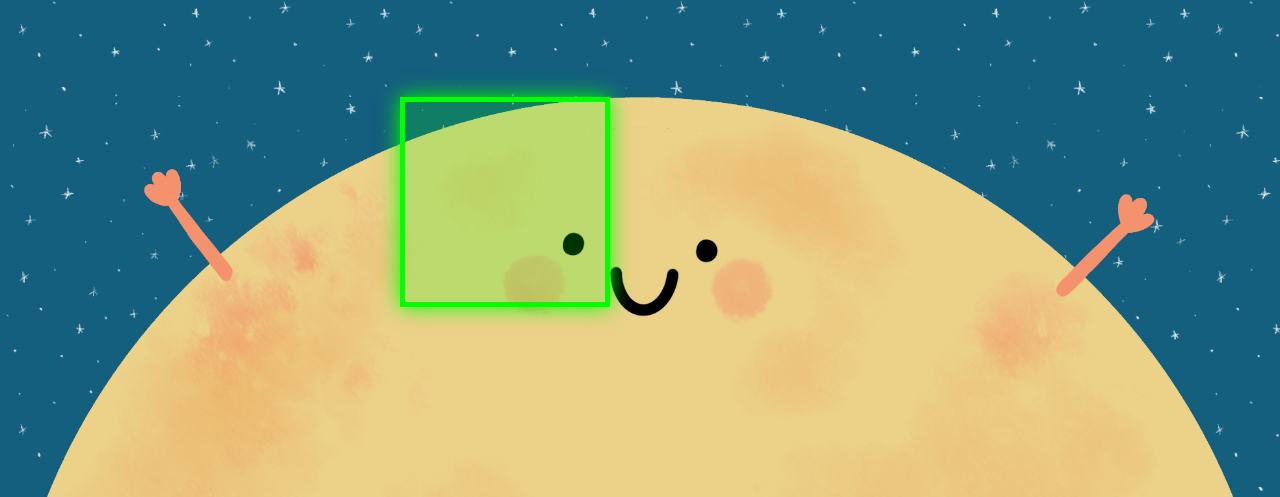
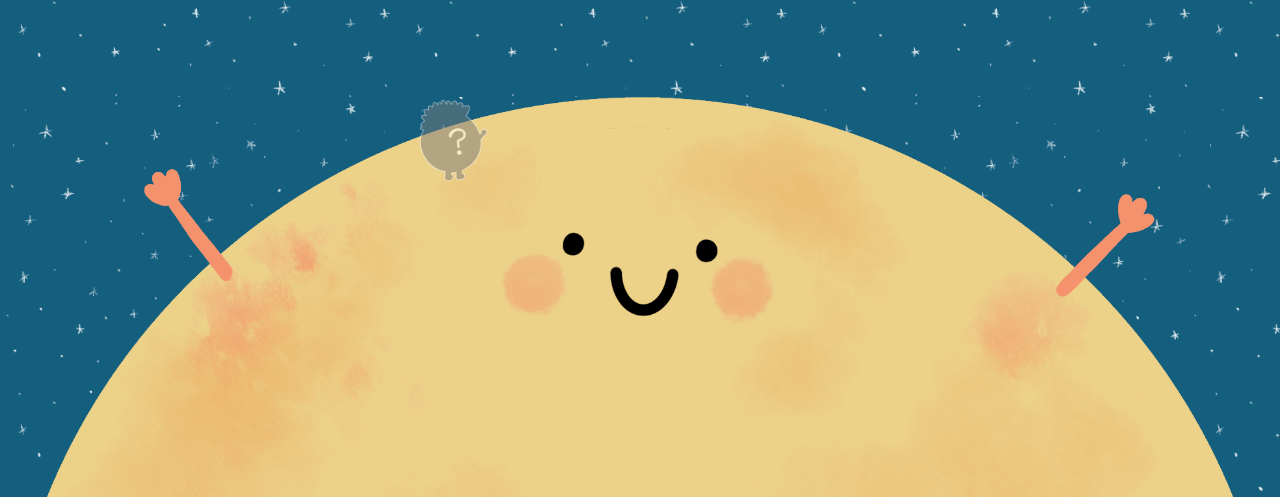
Before and after one commit to HERNANDIITO/NASA-Space-Apps-2025, a website with bundled scripts: page public/indexPruebaAnimaciones.html in a window 1280 px wide. Shown: the part 303-800 px from the top of the page. Built offline with nearby package versions, Linux system fonts and the light colour scheme; a web font is replaced by a local one.

Commit message:
cambioSilueta

```diff
--- a/public/indexPruebaAnimaciones.html
+++ b/public/indexPruebaAnimaciones.html
@@ -3,11 +3,11 @@
 <head>
     <meta charset="UTF-8">
     <meta name="viewport" content="width=device-width, initial-scale=1.0">
-    <link rel="stylesheet" href="styles.css">
+    <link rel="stylesheet" href="stylesAnimacionPrueba.css">
     <link rel="preconnect" href="https://fonts.googleapis.com">
     <link rel="preconnect" href="https://fonts.gstatic.com" crossorigin>
     <link href="https://fonts.googleapis.com/css2?family=Arbutus+Slab&family=Averia+Serif+Libre:ital,wght@0,300;0,400;0,700;1,300;1,400;1,700&family=DynaPuff:wght@400..700&family=Modak&family=Schoolbell&family=Shrikhand&display=swap" rel="stylesheet">
-    <script type="module" src="scriptAnimacionPrueba.js" ></script>
+    <script type="module" src="scriptAnimacionPrueba.js"></script>
     <title>Document</title>
 </head>
 <body class="space">
@@ -18,25 +18,22 @@
         <img class="legs" src="./imgs/piernasSol.png" alt="">
     </div>
 
-        <!-- Zona donde se puede soltar el proton -->
-    <div id="target-zone"
-        style="
-        position:absolute;
-        top:400px;
-        left:400px;
-        width:200px;
-        height:200px;
-        border: 5px solid lime;
-        background-color: rgba(0,255,0,0.2);
-        box-shadow: 0 0 20px lime;
-        ">
-    </div>
-
+    <!-- Zona donde se puede soltar el proton (ahora es una imagen) -->
+    <img id="target-zone"
+         src="./imgs/protonSilueta.png"
+         alt="Silueta del protón"
+         style="
+         position:absolute;
+         top:400px;
+         left:400px;
+         width:100px;
+         pointer-events: none;
+         opacity: 0.5;">
 
     <!-- Proton fuera de .sun -->
-    <img id="proton" src="./imgs/proton.png" alt="Proton"
+    <img id="proton"
+         src="./imgs/proton.png"
+         alt="Proton"
          style="position:absolute; top:200px; left:200px; width:100px; cursor:pointer;">
 </body>
-
-
 </html>
```
Also changed, not shown: public/imgs/protonSilueta.png (added).
